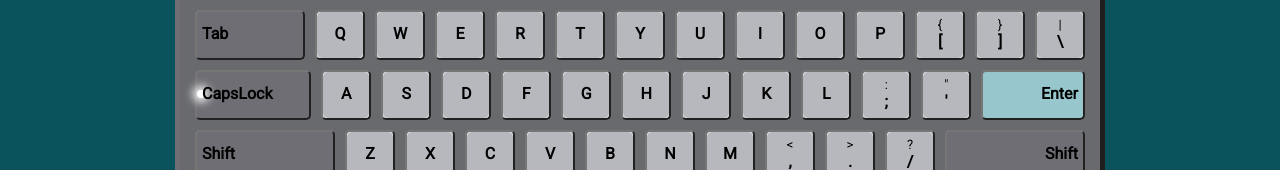
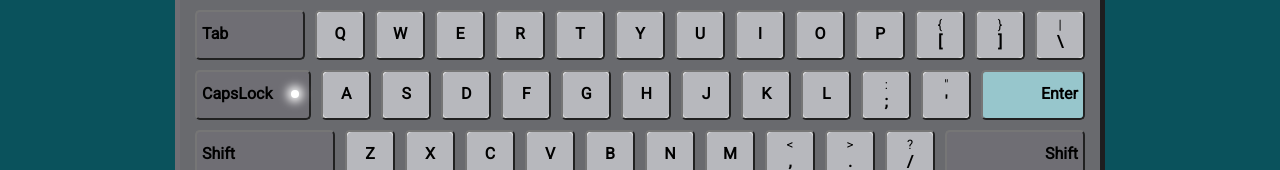
Before and after one commit to ThorsAngerVaNeT/virtual-keyboard, a website built with webpack: page src/index.html in a window 1280 px wide. Both pictures are taken after a click on the button "CapsLock". Shown: the part 512-682 px from the top of the page. Built offline with nearby package versions, Linux system fonts and the light colour scheme.

Commit message:
fix: capslock design

```diff
--- a/src/js/Keyboard.js
+++ b/src/js/Keyboard.js
@@ -61,6 +61,10 @@ export default class Keyboard {
     const secondSpan = createDomNode('span', '', 'second');
     secondSpan.innerText = keyObj.type !== 'double' ? '' : keyObj.shift;
     btn.append(firstSpan, secondSpan);
+    if (keyObj.classes.includes('keyboard__key-toggle')) {
+      const toggle = createDomNode('div', '', 'toggler');
+      btn.append(toggle);
+    }
     btn.code = keyObj.code;
     btn.onmousedown = (e) => this.#eventHandler(e, keyObj);
     btn.onmouseup = (e) => this.#eventHandler(e, keyObj);
--- a/src/sass/components/_keyboard.scss
+++ b/src/sass/components/_keyboard.scss
@@ -169,7 +169,7 @@
   flex-grow: 30;
 }
 
-.keyboard__key-toggle::after {
+.keyboard__key-toggle .toggler {
   content: '';
   top: 18px;
   right: 10px;
@@ -181,7 +181,7 @@
   border-radius: 50%;
 }
 
-.keyboard__key-toggle.toggled::after {
+.keyboard__key-toggle.toggled .toggler {
   opacity: 1;
   background: white;
   box-shadow: 0 0 10px 4px white;
```
